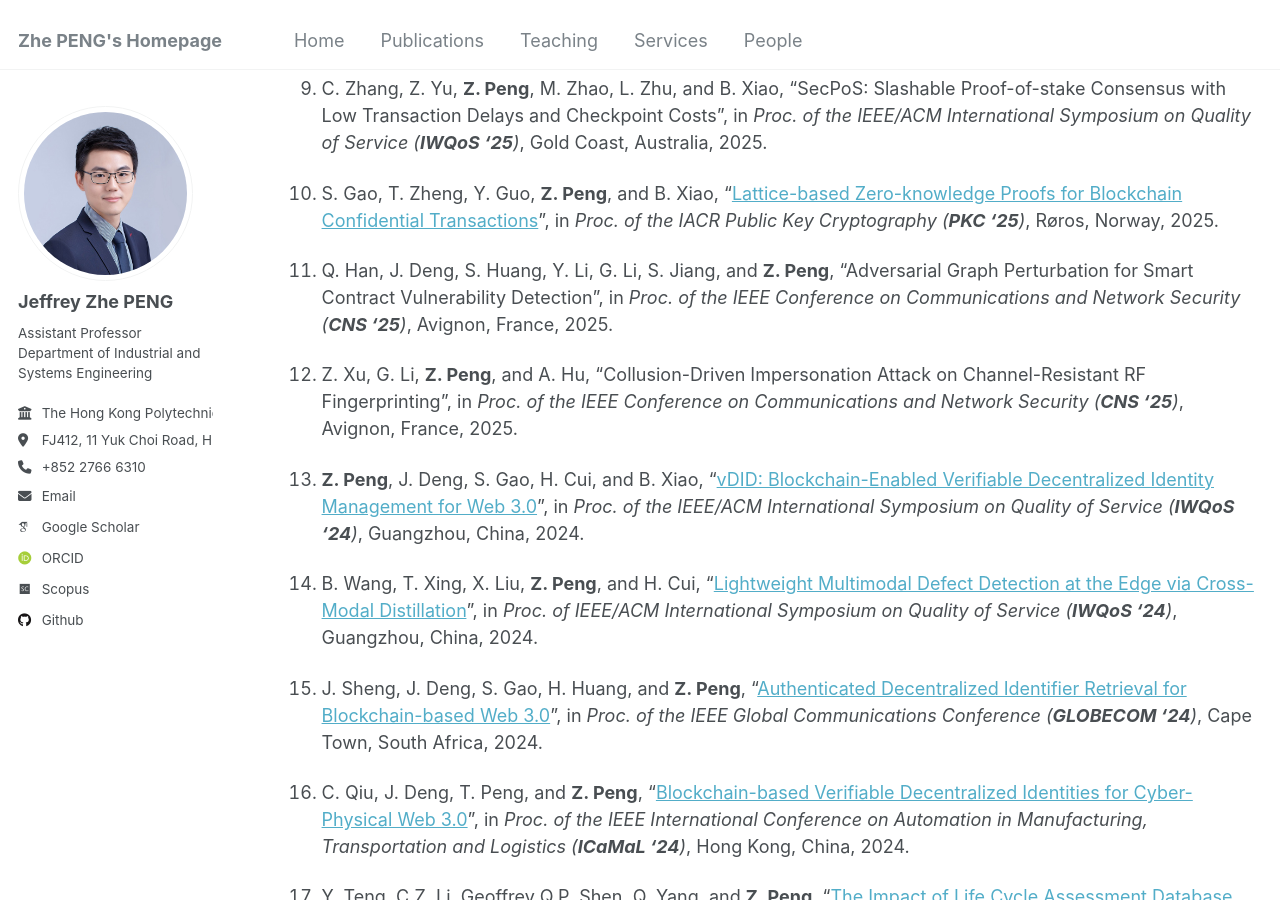
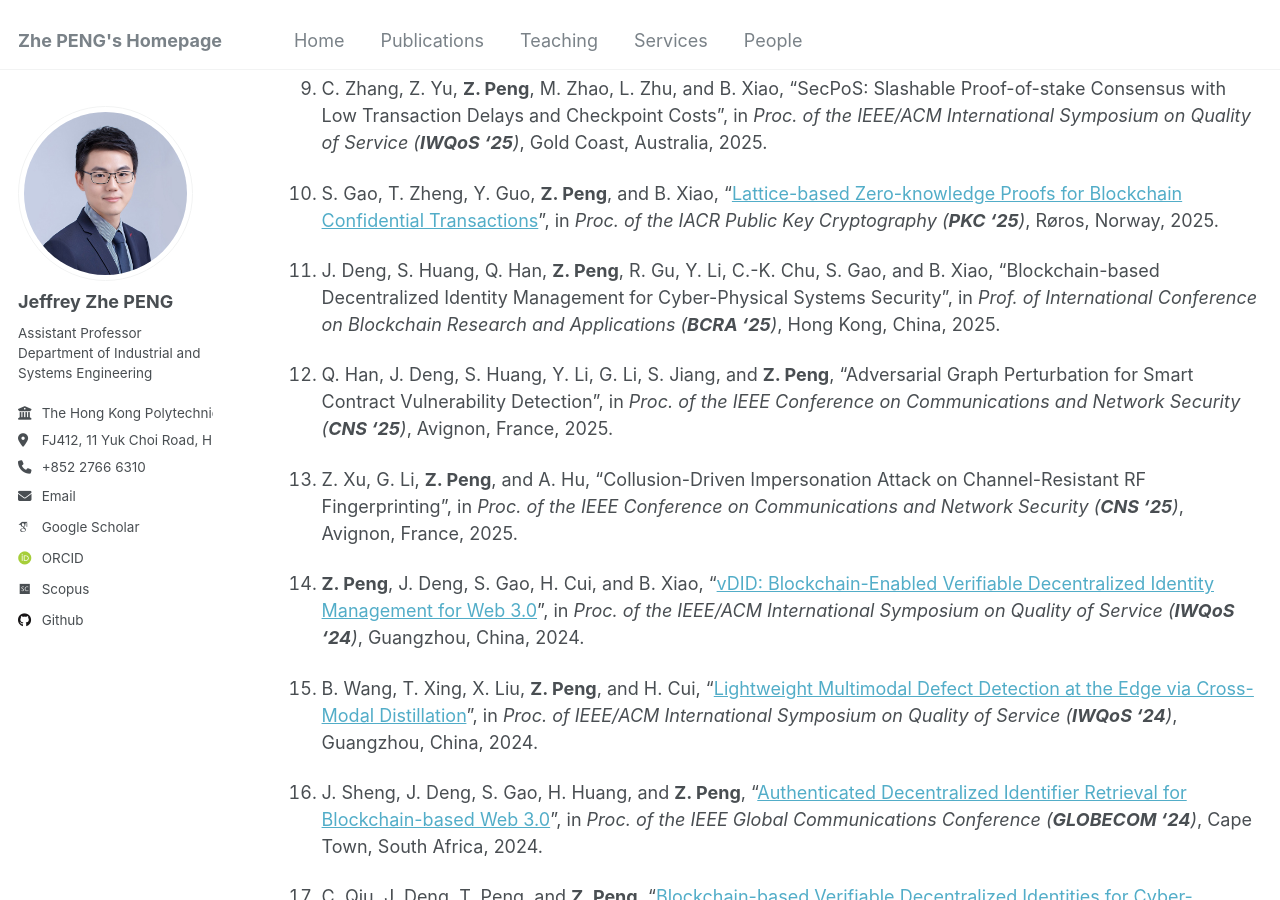
Before and after one commit to PENG-Zhe/peng-zhe.github.io, a Jekyll site: the page built from _pages/publications.md, in a window 1280 px wide and 900 px high, scrolled down 858 px. Built offline with Jekyll 4.4.1, drawn with Linux system fonts in a browser that asks for light colours; some web fonts are replaced.

Commit message:
Update publications.md

```diff
--- a/_pages/publications.md
+++ b/_pages/publications.md
@@ -23,6 +23,8 @@ layout: archive
 1. C. Zhang, Z. Yu, **Z. Peng**, M. Zhao, L. Zhu, and B. Xiao, "SecPoS: Slashable Proof-of-stake Consensus with Low Transaction Delays and Checkpoint Costs", in _Proc. of the IEEE/ACM International Symposium on Quality of Service (**IWQoS '25**)_, Gold Coast, Australia, 2025.
 
 1. S. Gao, T. Zheng, Y. Guo, **Z. Peng**, and B. Xiao, "[Lattice-based Zero-knowledge Proofs for Blockchain Confidential Transactions](https://link.springer.com/chapter/10.1007/978-3-031-91832-2_5)", in _Proc. of the IACR Public Key Cryptography (**PKC '25**)_, Røros, Norway, 2025.
+
+1. J. Deng, S. Huang, Q. Han, **Z. Peng**, R. Gu, Y. Li, C.-K. Chu, S. Gao, and B. Xiao, "Blockchain-based Decentralized Identity Management for Cyber-Physical Systems Security", in _Prof. of International Conference on Blockchain Research and Applications (**BCRA '25**)_, Hong Kong, China, 2025.
 
 1. Q. Han, J. Deng, S. Huang, Y. Li, G. Li, S. Jiang, and **Z. Peng**, "Adversarial Graph Perturbation for Smart Contract Vulnerability Detection", in _Proc. of the IEEE Conference on Communications and Network Security (**CNS '25**)_, Avignon, France, 2025.
 
```
